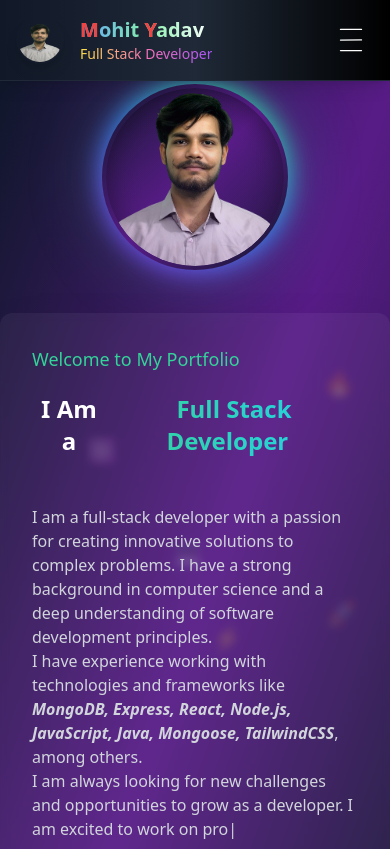
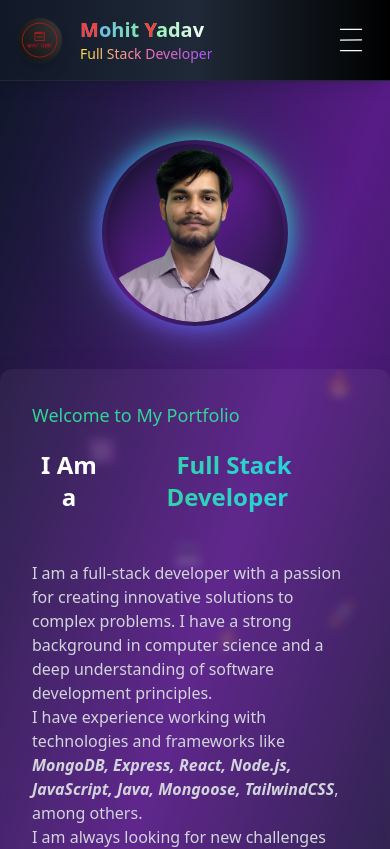
Before and after one commit to mohityadavGit/portfolio-react, a React (Vite) app: page / in a window 390 px wide. Shown: the top 849 px of the page. Built offline with nearby package versions, Linux system fonts and the light colour scheme.

Commit message:
Improved UI responsiveness & Enhance Navbar with resume download link

```diff
--- a/src/components/Main.jsx
+++ b/src/components/Main.jsx
@@ -168,17 +168,17 @@ function Main() {
         <motion.div
           initial={{ x: 100, opacity: 0 }}
           animate={{ x: 0, opacity: 1 }}
-          className="relative w-full md:w-[calc(100vw-20rem)] flex justify-center items-center order-1 md:order-2"
+          className="relative w-full md:w-[calc(100vw-20rem)] flex justify-center items-center order-1 md:order-2 mt-14"
         >
           <div className="relative w-48 md:w-64 aspect-square">
             {/* Rainbow gradient ring animation */}
             <div className="absolute inset-0 bg-gradient-to-r from-violet-600 via-blue-500 to-emerald-400 rounded-full animate-spin-slow blur-md" />
 
             {/* Glow effect */}
-            <div className="absolute inset-0 bg-gradient-to-r from-emerald-400 to-cyan-400 rounded-full blur-2xl opacity-20" />
+            <div className="absolute inset-0 bg-gradient-to-r from-emerald-400 to-cyan-400 rounded-full blur-2xl opacity-20 " />
 
             {/* Image container with effects */}
-            <div className="absolute inset-[3px] rounded-full bg-gradient-to-br from-slate-900 via-purple-900 to-slate-900 p-1">
+            <div className="absolute inset-[3px] rounded-full bg-gradient-to-br from-slate-900 via-purple-900 to-slate-900 p-1 ">
               <div className="relative w-full h-full rounded-full overflow-hidden">
                 <img
                   src={image}
--- a/src/components/Navbar.jsx
+++ b/src/components/Navbar.jsx
@@ -1,5 +1,5 @@
 import { useState } from "react";
-import image from "../assets/image.png";
+import logo from "../assets/logo.png";
 import { CiMenuBurger } from "react-icons/ci";
 import { IoMdClose } from "react-icons/io";
 import { Link } from "react-scroll";
@@ -40,11 +40,16 @@ function Navbar() {
         <div className="flex items-center space-x-4">
           <div className="relative group">
             <div className="absolute -inset-0.5 bg-gradient-to-r from-blue-500 to-purple-600 rounded-full blur opacity-0 group-hover:opacity-75 transition duration-500"></div>
-            <img
-              src={image}
-              alt="Profile"
-              className="relative w-12 h-12 rounded-full border-2 border-transparent group-hover:border-blue-500 transition-all duration-300 shadow-lg"
-            />
+            <a
+              href="https://drive.google.com/file/d/1e-OCJgLRyr_9bWekz8z2EUxlY9eGE7Wg/view?usp=sharing"
+              target="_blank"
+            >
+              <img
+                src={logo}
+                alt="Profile"
+                className="relative w-12 h-12 rounded-full border-2 border-transparent group-hover:border-blue-500 transition-all duration-300 shadow-lg hover:animate-spin"
+              />
+            </a>
           </div>
 
           <div className="ml-3">
@@ -95,7 +100,7 @@ function Navbar() {
             ))}
             <li>
               <a
-                href="https://drive.google.com/drive/u/0/recent"
+                href="https://drive.google.com/file/d/1e-OCJgLRyr_9bWekz8z2EUxlY9eGE7Wg/view?usp=sharing"
                 target="_blank"
                 rel="noopener noreferrer"
                 className="relative inline-flex items-center px-6 py-2 rounded-full text-sm font-medium text-white bg-gradient-to-r from-blue-600 to-purple-600 hover:from-blue-500 hover:to-purple-500 transition-all duration-300 shadow-lg hover:shadow-blue-500/25 hover:scale-105 transform"
```
